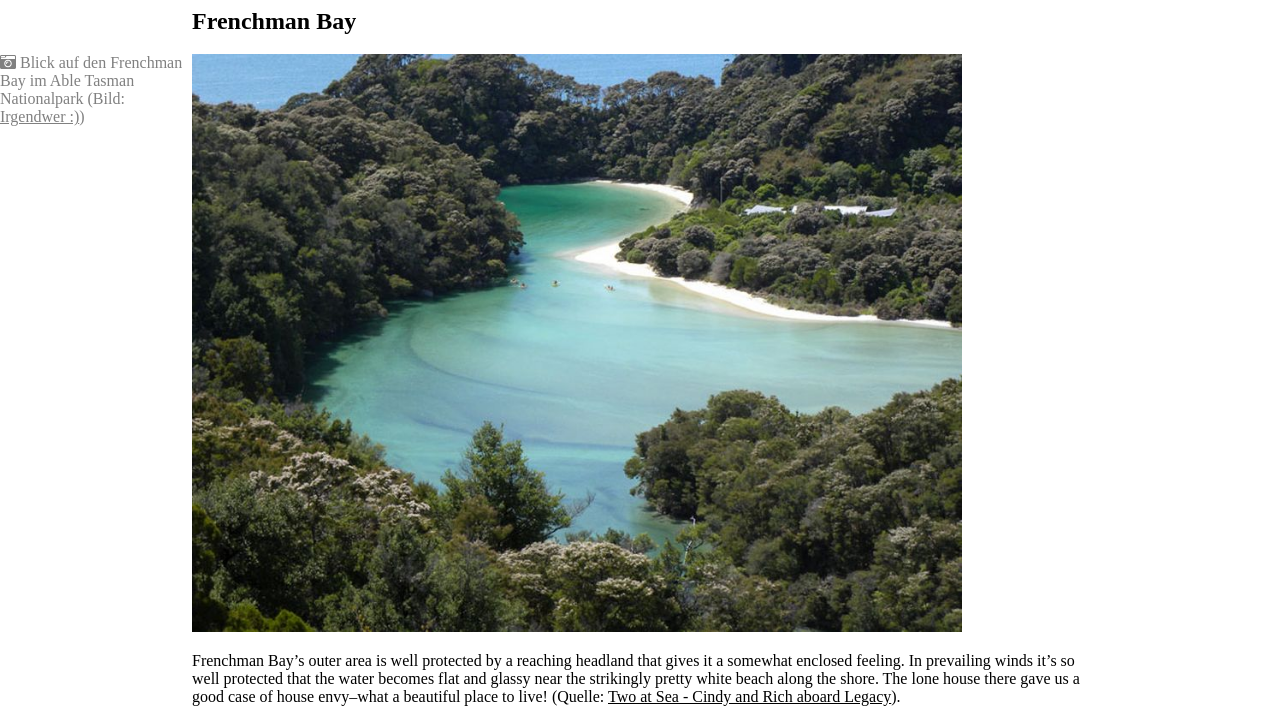
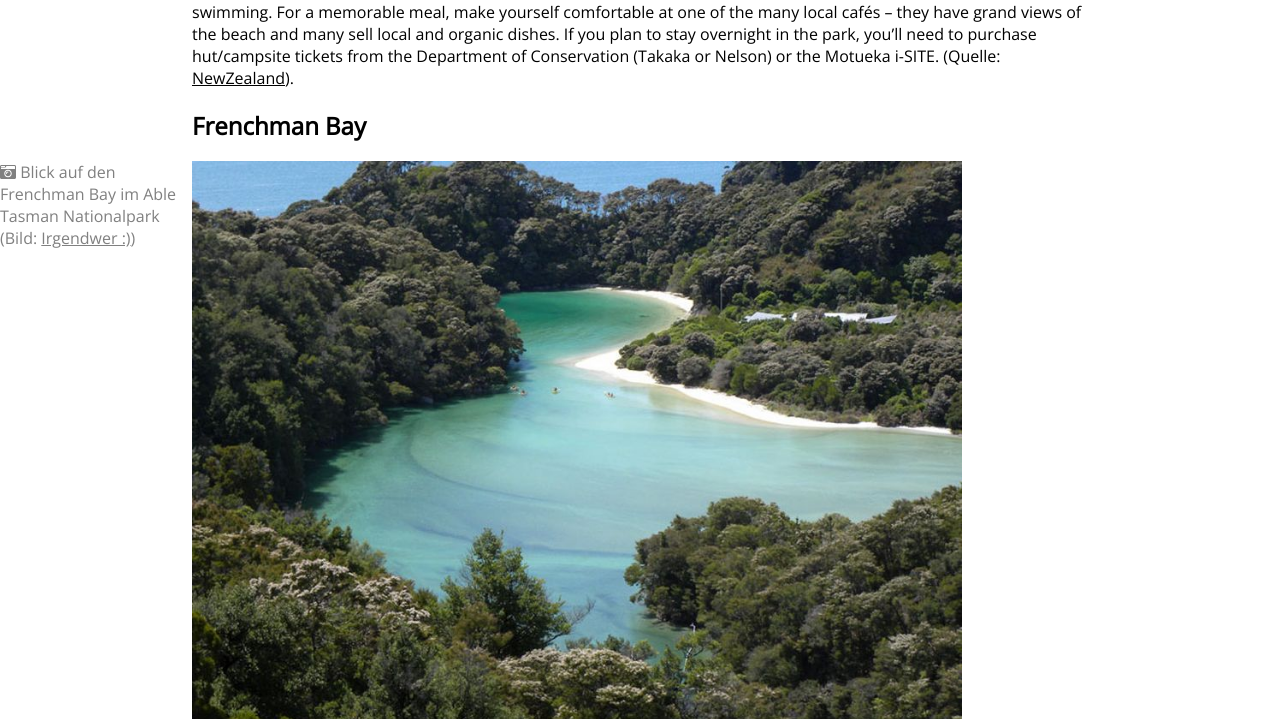
Before and after one commit to xo333/s3, a plain HTML site: page index.html in a window 1280 px wide. Shown: the part 692-1411 px from the top of the page. Drawn offline with nearby package versions, Linux system fonts and the light colour scheme.

Commit message:
Font face eingebaut

```diff
--- a/index.html
+++ b/index.html
@@ -7,7 +7,8 @@
     <title>Neuseelandreise - Tongariro Alpine Crossing</title>
     <script defer src="https://use.fontawesome.com/releases/v5.0.8/js/solid.js" integrity="sha384-+Ga2s7YBbhOD6nie0DzrZpJes+b2K1xkpKxTFFcx59QmVPaSA8c7pycsNaFwUK6l" crossorigin="anonymous"></script>
 <script defer src="https://use.fontawesome.com/releases/v5.0.8/js/fontawesome.js" integrity="sha384-7ox8Q2yzO/uWircfojVuCQOZl+ZZBg2D2J5nkpLqzH1HY0C1dHlTKIbpRz/LG23c" crossorigin="anonymous"></script>
-    <link rel="stylesheet" href="styles.css" />
+<link href='//fonts.googleapis.com/css?family=Open+Sans' rel='stylesheet' type='text/css'>
+<link rel="stylesheet" href="styles.css" />
 </head>
 
 <body>
--- a/styles.css
+++ b/styles.css
@@ -7,6 +7,7 @@
 body {
     max-width: 1280px;
     margin: auto;
+    font-family: "Open Sans"
 }
 
 #header {
```
